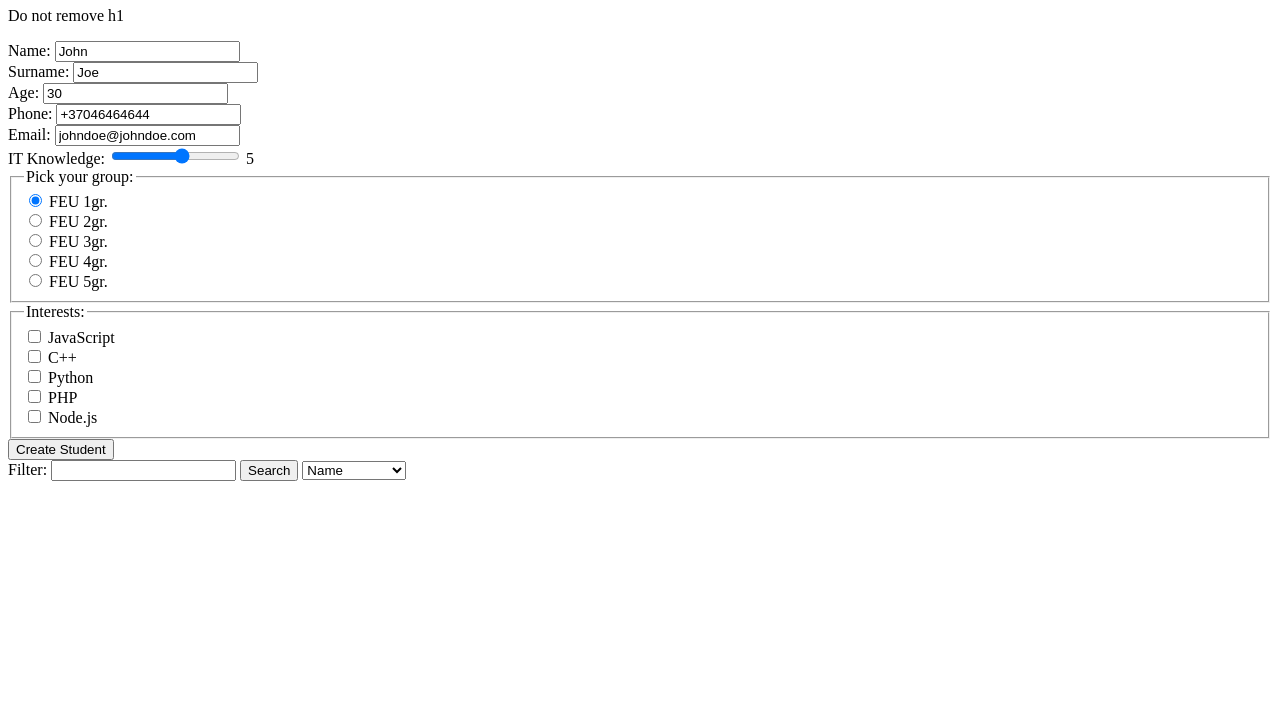
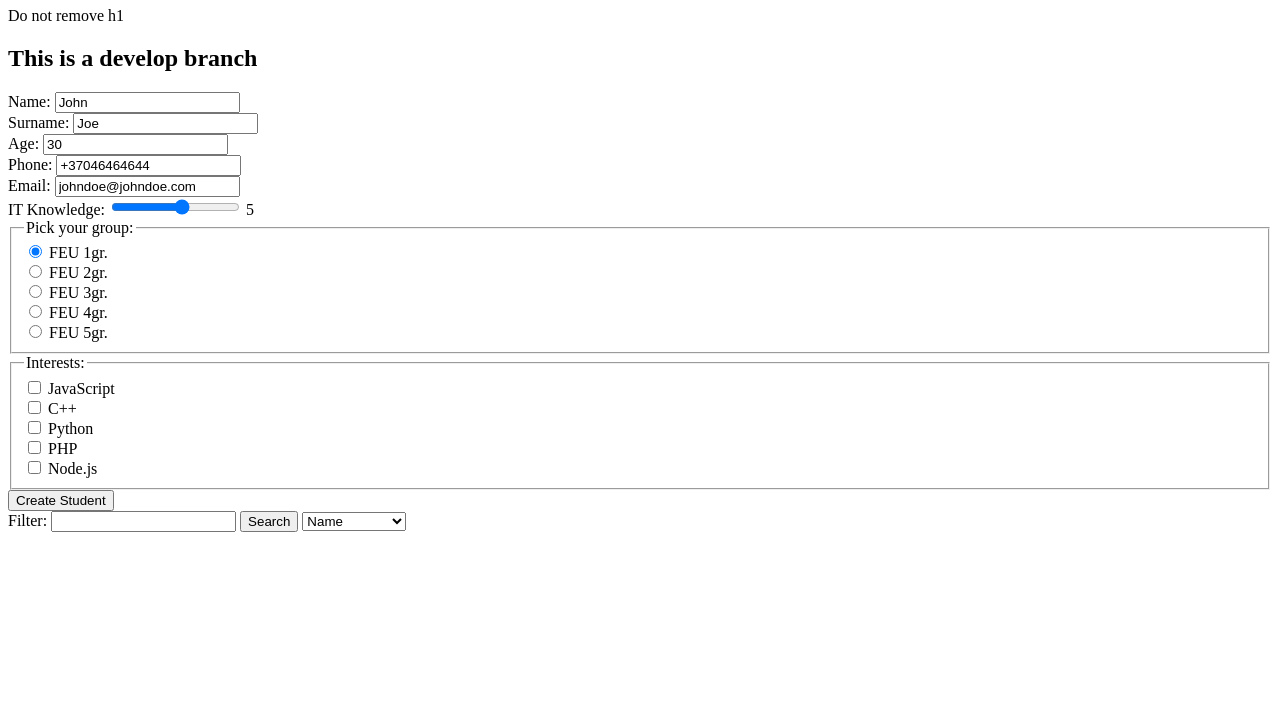
Before and after one commit to LauraKazlausk/student-Project-newLogin, a plain HTML site: page index.html in a window 1280 px wide. Shown: the part 73-800 px from the top of the page. Drawn offline with Linux system fonts and the light colour scheme.

Commit message:
Develop branch upgrate

```diff
--- a/index.html
+++ b/index.html
@@ -10,6 +10,7 @@
 <body>
  <h1>Hello again</h1>
   <p>Do not remove h1</p>
+  <h2>This is a develop branch</h2>
   <form id="student-form" novalidate>
 
     <div class="form-control">
```
